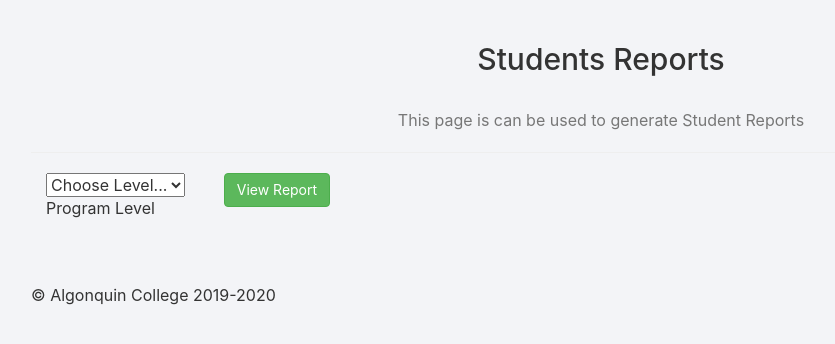
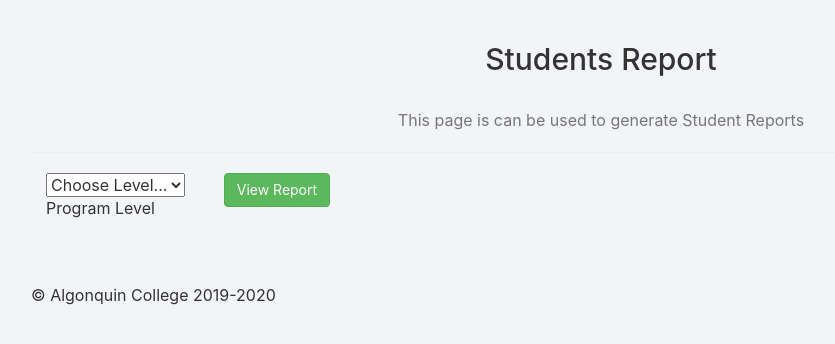
Before and after one commit to deep2sunny/ACCM8, a Flask app: template templates/studentsReport.html in a window 1280 px wide. Shown: the part 110-454 px from the top of the page, without its empty margins (39-874 px from the left). Run offline with Flask 2, Linux system fonts and the light colour scheme; the template is opened without the code that fills it, so the values that code supplies are empty; parts of the project's set-up code (start-up, migrations or seed data) failed here and were passed over; some libraries are stand-ins or nearby versions.

Commit message:
fixed typo

```diff
--- a/templates/studentsReport.html
+++ b/templates/studentsReport.html
@@ -8,7 +8,7 @@
     </br>
 
     <div class="py-5 text-center font-weight-bold">
-        <h2>Students Reports</h2>
+        <h2>Students Report</h2>
         </br>
         <p class="my-3 text-muted text-center">
             This page is can be used to generate Student Reports
```
